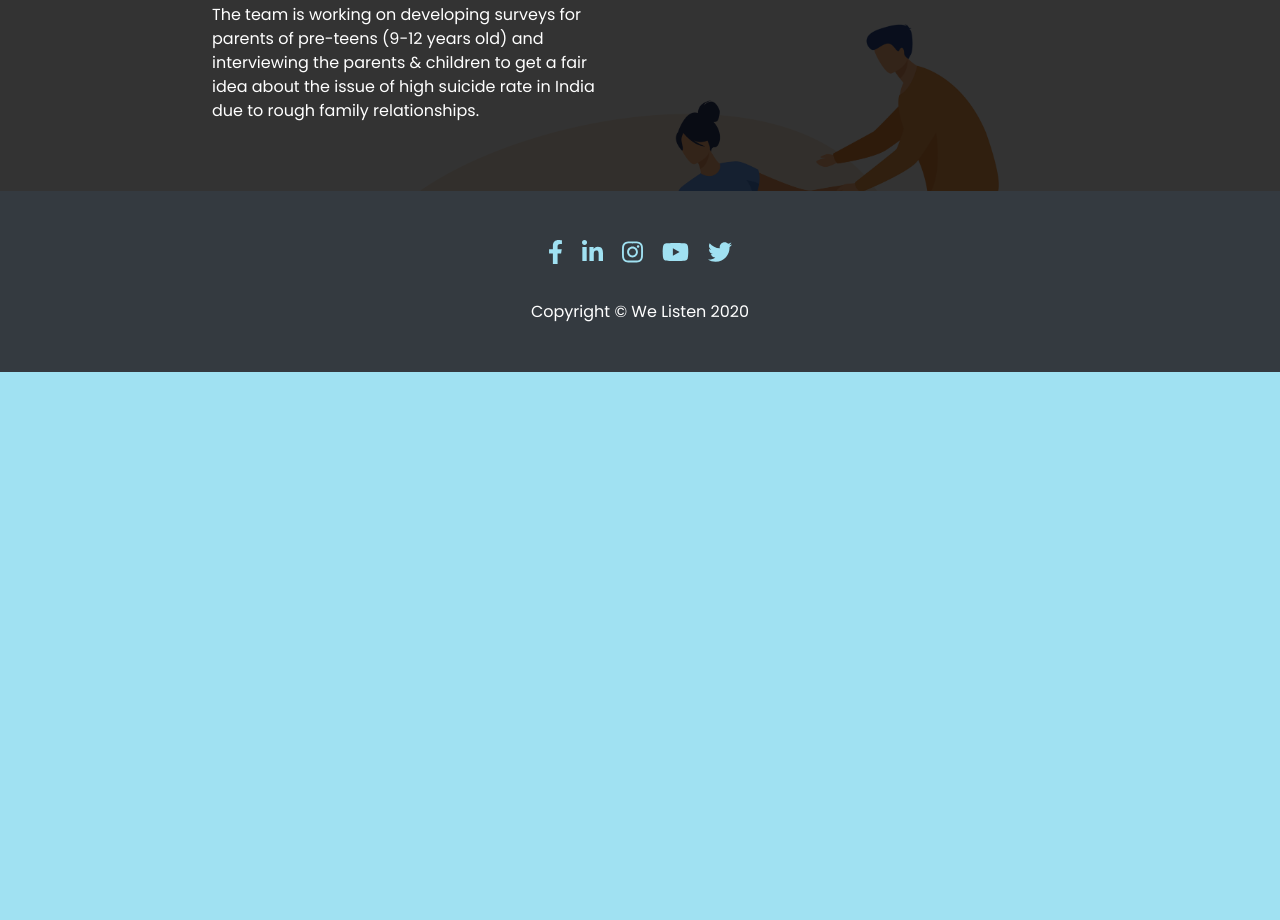
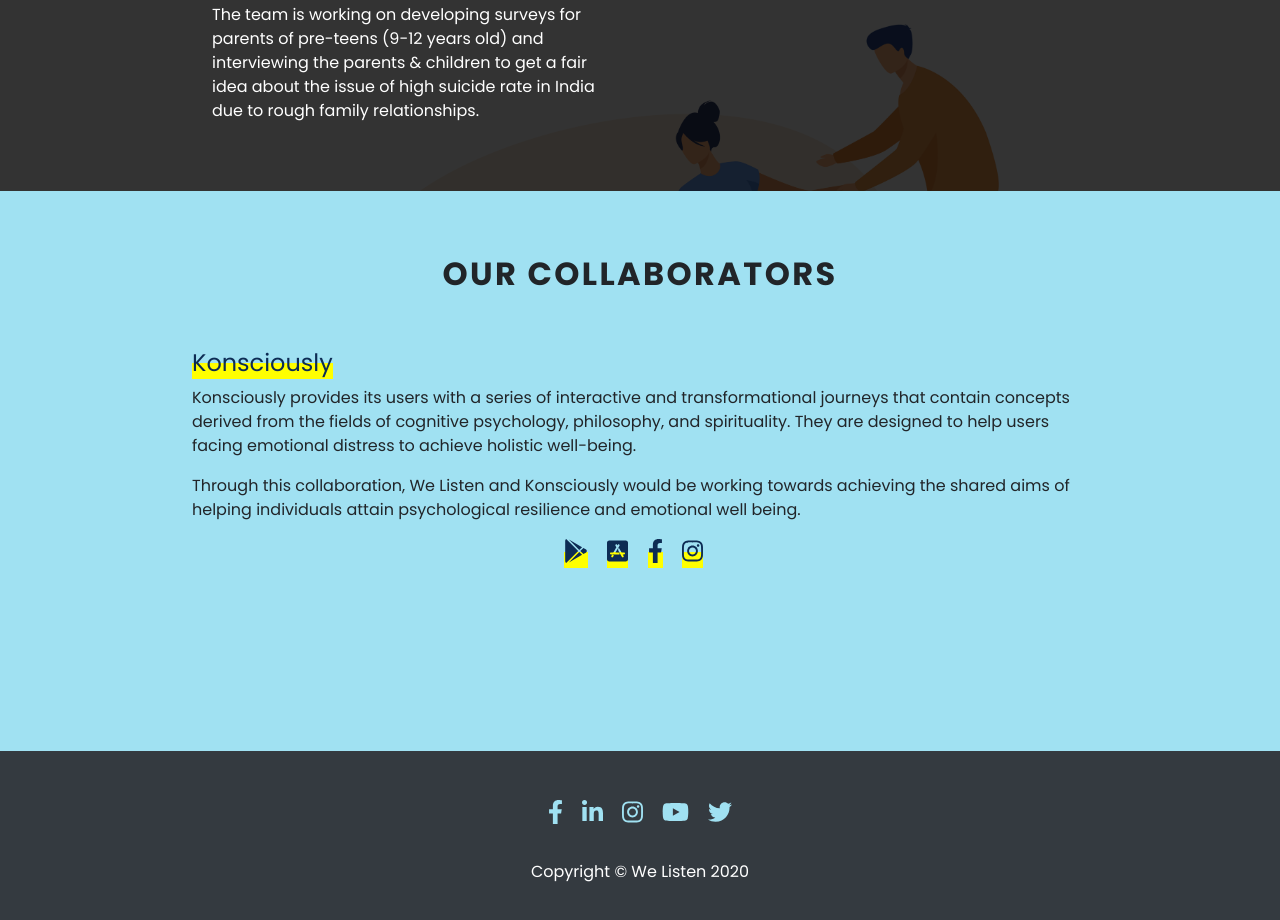
Before and after one commit to nimishlakhotia/nimishlakhotia.github.io, a website: page index.html in a window 1280 px wide. Shown: the part 3473-4393 px from the top of the page. Before the commit the page ends 3845 px from the top, so only its background shows below. Drawn offline with nearby package versions, Linux system fonts and the light colour scheme; animation ran at ten frames a second.

Commit message:
collaborators added

```diff
--- a/index.html
+++ b/index.html
@@ -225,7 +225,36 @@
         </div>
 
     </section>
+
+    <section class="current-campaigns">
+        <center>
+            <h2>Our Collaborators</h2>
+        </center><br><br>
+        <!-- <h3>Current Campaigns</h3><br><br> -->
+
+        <div class="row">
+            <div class="col-lg-12 col-sm-12 portfolio-item" data-aos="fade-up">
+                <h4>
+                    <a href="https://konsciously.com/">Konsciously</a>
+                </h4>
+                <p> Konsciously provides its users with a series of interactive and transformational journeys that contain concepts derived from the fields of cognitive psychology, philosophy, and spirituality. They are designed to help users facing emotional distress to achieve holistic well-being. </p>
+                <p>Through this collaboration, We Listen and Konsciously would be working towards achieving the shared aims of helping individuals attain psychological resilience and emotional well being.</p>
+
+                <center>
+                <h4>
+                    <a class="social" href="https://play.google.com/store/apps/details?id=com.konsciously&hl=en_IN" target="_blank"><i class="fab fa-google-play"></i></a> &nbsp
+                    <a class="social" href=" https://apps.apple.com/in/app/konsciously-self-help/id1500717260" target="_blank"><i class="fab fa-app-store-ios"></i></a> &nbsp
+                    <a class="social" href="https://www.facebook.com/konsciously/" target="_blank"><i class="fab fa-facebook-f"></i></a> &nbsp
+                    <a class="social" href=" https://www.instagram.com/konsciously_official/" target="_blank"><i class="fab fa-instagram"></i></a> &nbsp
+                </h4>
+            </div>
+
+
+        </div>
+    </section>
+
     </div>
+
     <!-- /.container -->
 
     <!-- Footer -->
```
